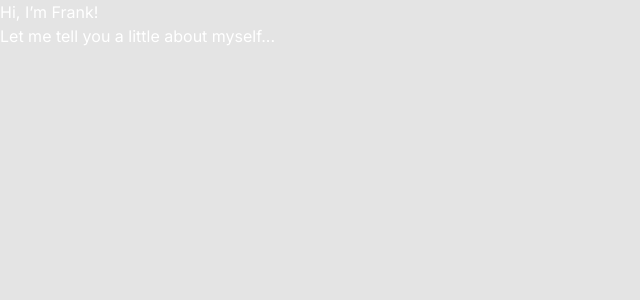
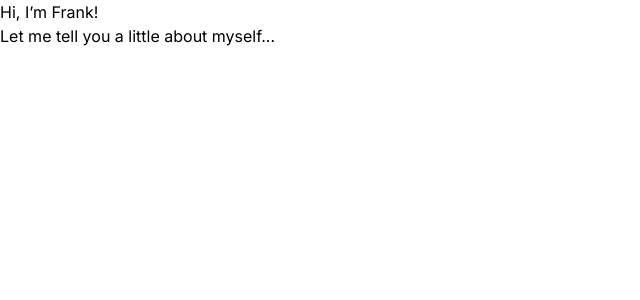
Before and after one commit to frankjlin16/portfolio, a Next.js app: page / in a window 1280 px wide. Shown: the top 300 px of the page, without its empty margins (0-640 px from the left). Built offline with nearby package versions, Linux system fonts and the light colour scheme.

Commit message:
feat: update global css

```diff
--- a/src/app/globals.css
+++ b/src/app/globals.css
@@ -1,22 +1,3 @@
 @tailwind base;
 @tailwind components;
 @tailwind utilities;
-
-:root {
-  --foreground-rgb: 0, 0, 0;
-  --background-start-rgb: 214, 219, 220;
-  --background-end-rgb: 255, 255, 255;
-}
-
-@media (prefers-color-scheme: light) {
-  :root {
-    --foreground-rgb: 255, 255, 255;
-    --background-start-rgb: 0, 0, 0;
-    --background-end-rgb: 0, 0, 0;
-  }
-}
-
-body {
-  color: rgb(var(--foreground-rgb));
-  background: rgb(228, 228, 228)
-}
```
